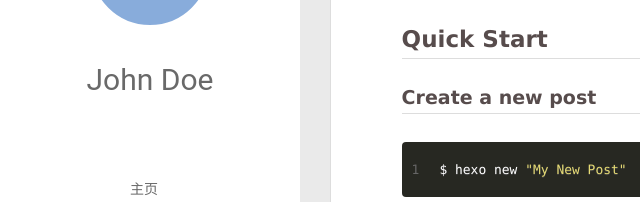
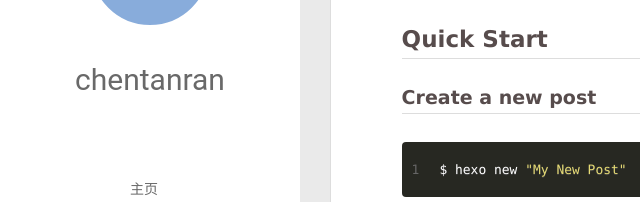
Before and after one commit to chentanran/chentanran.github.io, a plain HTML site: page 2019/11/23/hello-world/index.html in a window 1280 px wide. Shown: the part 210-412 px from the top of the page, 0-640 px from the left. Drawn offline with Linux system fonts and the light colour scheme; no server answers.

Commit message:
Site updated: 2019-11-23 15:46:55

```diff
--- a/2019/11/23/hello-world/index.html
+++ b/2019/11/23/hello-world/index.html
@@ -48,7 +48,7 @@
 			<img src="" class="js-avatar">
 		</a>
 		<hgroup>
-		  <h1 class="header-author"><a href="/">John Doe</a></h1>
+		  <h1 class="header-author"><a href="/">chentanran</a></h1>
 		</hgroup>
 
 
@@ -106,7 +106,7 @@
 				<img src="" class="js-avatar">
 			</div>
 			<hgroup>
-			  <h1 class="header-author js-header-author">John Doe</h1>
+			  <h1 class="header-author js-header-author">chentanran</h1>
 			</hgroup>
 
 
@@ -327,7 +327,7 @@
   <div class="outer">
     <div id="footer-info">
     	<div class="footer-left">
-    		&copy; 2019 John Doe
+    		&copy; 2019 chentanran
     	</div>
       	<div class="footer-right">
       		<a href="http://hexo.io/" target="_blank">Hexo</a>  Theme <a href="https://github.com/litten/hexo-theme-yilia" target="_blank">Yilia</a> by Litten
```
Also changed, not shown: 2019/11/23/第一篇播客文章/index.html (+3 -3 lines), archives/2019/11/index.html (+3 -3 lines), archives/2019/index.html (+3 -3 lines), archives/index.html (+3 -3 lines), index.html (+3 -3 lines).
